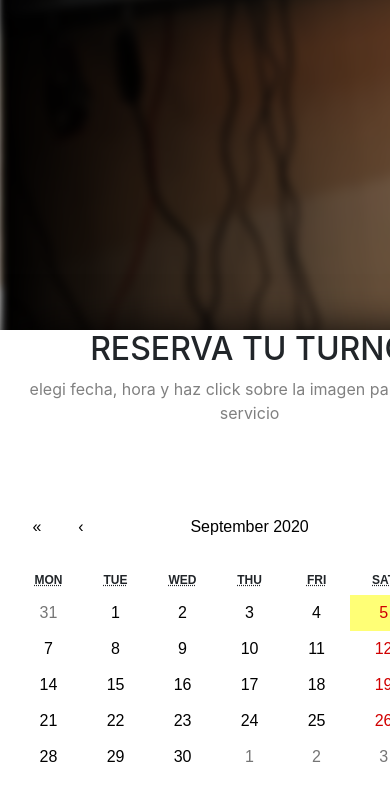
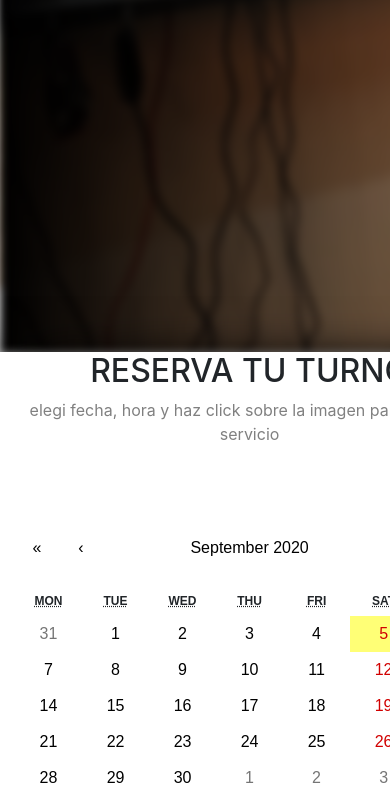
Before and after one commit to lauta3011/barbas, a React (Create React App) app in the folder client/: page / in a window 390 px wide. Shown: the part 726-1529 px from the top of the page. Built offline with nearby package versions, Linux system fonts and the light colour scheme; no server answers.

Commit message:
fixed component container

```diff
--- a/client/src/BaseStyle.css
+++ b/client/src/BaseStyle.css
@@ -73,7 +73,7 @@ html, body, #root{
         height: 128% !important;
     }
     .ComponentContainer{
-        top:95% !important;
+        top:97% !important;
     }
     .Header, .Servicios, .AboutUs, .Showroom, .Footer{
         width: 128% !important;
```
